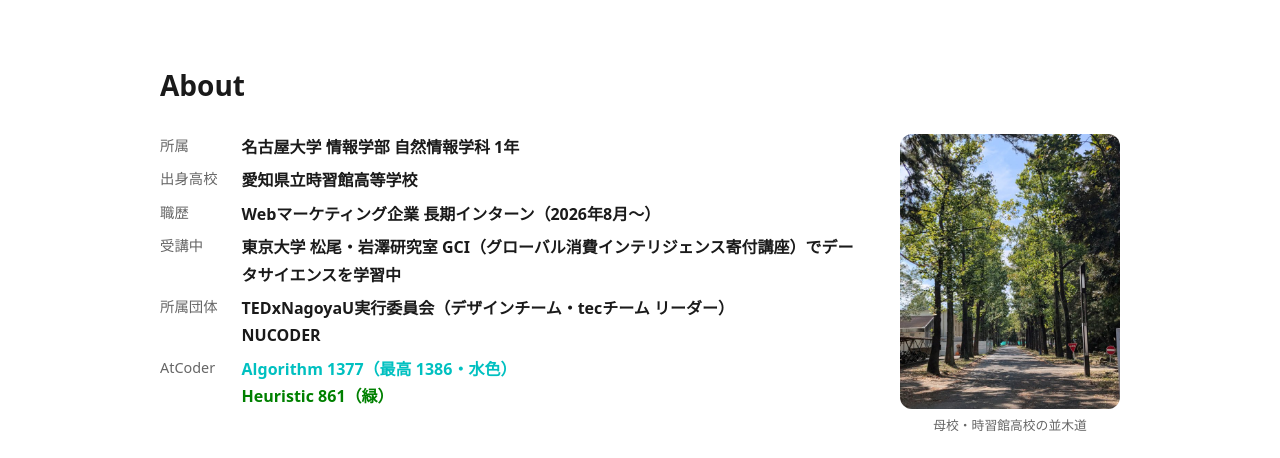
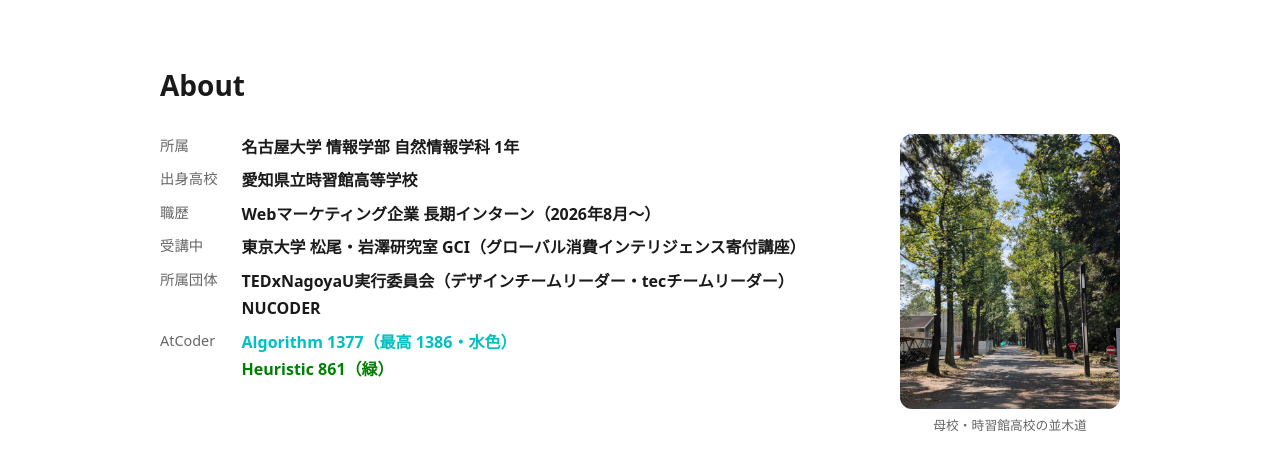
Before and after one commit to mori560269/portfolio, a plain HTML site: page index.html in a window 1280 px wide. Shown: the part 341-799 px from the top of the page. Drawn offline with Linux system fonts and the light colour scheme.

Commit message:
Update profile information in index.html

```diff
--- a/index.html
+++ b/index.html
@@ -53,8 +53,8 @@
             <dt>所属</dt><dd>名古屋大学 情報学部 自然情報学科 1年</dd>
             <dt>出身高校</dt><dd>愛知県立時習館高等学校</dd>
             <dt>職歴</dt><dd>Webマーケティング企業 長期インターン（2026年8月〜）</dd>
-            <dt>受講中</dt><dd>東京大学 松尾・岩澤研究室 GCI（グローバル消費インテリジェンス寄付講座）でデータサイエンスを学習中</dd>
-            <dt>所属団体</dt><dd>TEDxNagoyaU実行委員会（デザインチーム・tecチーム リーダー）<br>NUCODER</dd>
+            <dt>受講中</dt><dd>東京大学 松尾・岩澤研究室 GCI（グローバル消費インテリジェンス寄付講座）</dd>
+            <dt>所属団体</dt><dd>TEDxNagoyaU実行委員会（デザインチームリーダー・tecチームリーダー）<br>NUCODER</dd>
             <dt>AtCoder</dt><dd><a href="atcoder.html"><span class="rate-cyan">Algorithm 1377（最高 1386・水色）</span><br><span class="rate-green">Heuristic 861（緑）</span></a></dd>
           </dl>
           <figure class="profile-photo">
```
